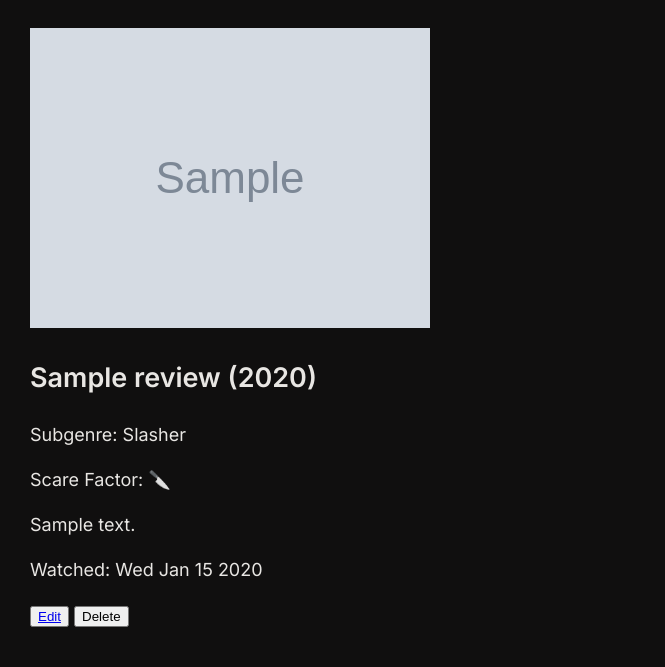
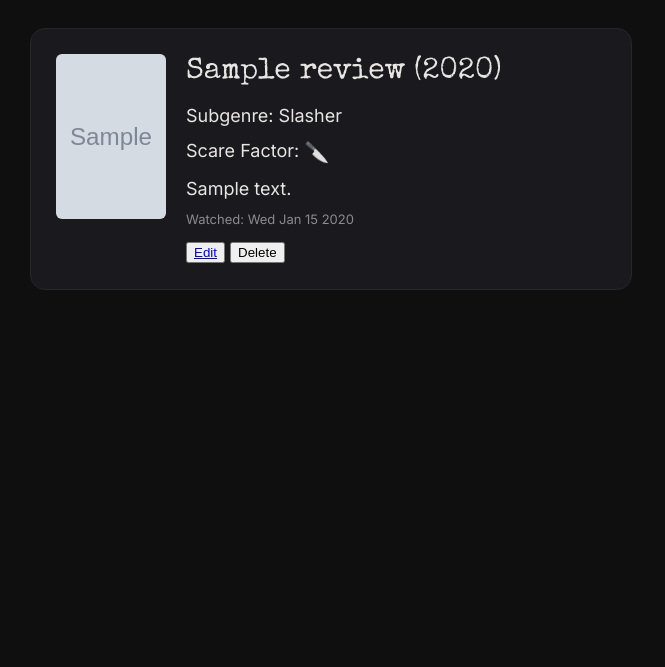
Before and after one commit to malcolmcpu/Horror-Journal, a Node server app: page / in a window 1280 px wide. Shown: the part 133-800 px from the top of the page, without its empty margins (0-665 px from the left). Run offline with Node 20, Linux system fonts and the light colour scheme; tables that the repository leaves empty hold one stand-in row (values such as "Sample post"); grey boxes marked "Sample" are stand-in pictures; some libraries are stand-ins or nearby versions.

Commit message:
style: apply styling for movie cards

```diff
--- a/public/stylesheet.css
+++ b/public/stylesheet.css
@@ -47,3 +47,60 @@ body {
   font-size: 15px;
   color: #ababaf;
 }
+
+/*********** MOVIE REVIEW CARDS ***********/
+
+.movie-display-card {
+  display: flex;
+  gap: 20px;
+  max-width: 550px;
+  margin-bottom: 25px;
+  padding: 25px;
+  background: #1a1a1e;
+  border: 1px solid #26262b;
+  border-radius: 15px;
+}
+
+.movie-display-card h2 {
+  margin: 0 0 10px;
+  font-family: 'Special Elite', monospace;
+  font-weight: 400;
+  font-size: 30px;
+  line-height: 1.25;
+}
+
+.movie-display-card p {
+  margin: 0.5rem 0;
+}
+
+.knives {
+  font-size: 20px;
+  letter-spacing: 2px;
+  vertical-align: middle;
+}
+
+.watched-date {
+  color: #8a8a90;
+  font-size: 13px;
+}
+
+.movie-poster {
+  flex: 0 0 110px;
+  width: 150px;
+  height: 165px;
+  overflow: hidden;
+  border-radius: 6px;
+  background: #26262b;
+  display: flex;
+  align-items: center;
+  justify-content: center;
+  font-size: 15px;
+  color: #8a8a90;
+}
+
+.movie-poster img {
+  width: 100%;
+  height: 100%;
+  object-fit: cover;
+  object-position: top;
+}
--- a/views/index.ejs
+++ b/views/index.ejs
@@ -23,11 +23,11 @@
 
       <div class="movie-display-card">
 
-        <div class="poster">
+        <div class="movie-poster">
         <% if (review.posterUrl) { %>
           <img src="<%= review.posterUrl %>" alt="Poster for <%= review.title %>">
         <% } else { %>
-          <span>No poster</span>
+          <span>NO POSTER</span>
         <% } %>
         </div>
 
@@ -36,7 +36,7 @@
           <p>Subgenre: <%= review.subgenre[0].toUpperCase() + review.subgenre.slice(1).replace('-', ' ')  %></p>
           <p>Scare Factor: <span class="knives"><%= '🔪'.repeat(review.scareFactor) %></span></p>
           <p><%= review.review %></p>
-          <p class="watched">Watched: <%= review.watchedOn.toDateString() %></p>
+          <p class="watched-date">Watched: <%= review.watchedOn.toDateString() %></p>
 
 
           <div class="actions">
```
